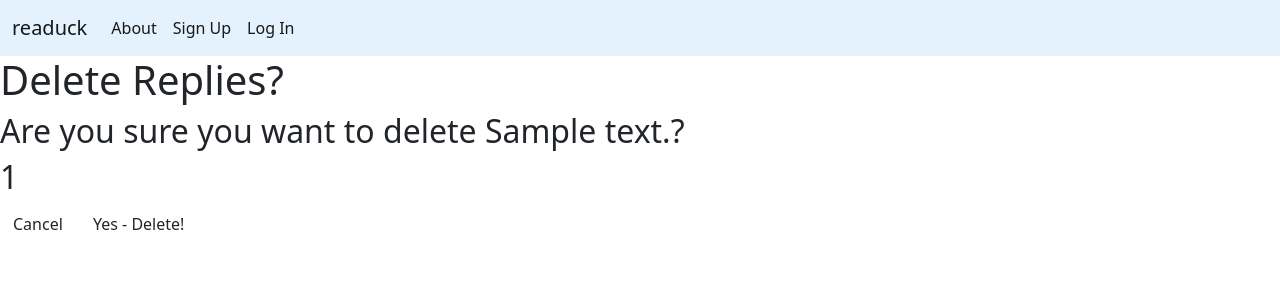
After one commit to boyoon-c/readuck-api, a Django app: page /replies/1/delete/ in a window 1280 px wide. The commit adds this page. Shown: the top 300 px of the page. Run offline with Django 3.2, Linux system fonts and the light colour scheme; tables that the repository leaves empty hold one stand-in row (values such as "Sample post").

Commit message:
Add reply delete functionality

```diff
--- a/main_app/templates/articles/detail.html
+++ b/main_app/templates/articles/detail.html
@@ -44,7 +44,7 @@
           <div>
             Reply by {{reply.user}} for {{review.content}}: {{reply.content}}
             <a href="{% url 'update_replies' reply.id %}" class="btn btn-warning">Edit</a>
-            {% comment %} <a href="{% url 'delete_reviews' review.id %}" class="btn btn-danger">Delete</a>  {% endcomment %}
+            <a href="{% url 'delete_replies' reply.id %}" class="btn btn-danger">Delete</a>
           </div>
         {% endif %}
       {% endfor %}
--- /dev/null
+++ b/main_app/templates/main_app/reply_confirm_delete.html
@@ -0,0 +1,20 @@
+{% extends 'base.html' %}
+{% load static %}
+
+{% block content %}
+
+<div class='page-header'>
+  <h1>Delete Replies?</h1>
+</div>
+<h2>Are you sure you want to delete {{ object.content }}?</h2>
+<h2>{{object.review.article_id }}</h2>
+<form action="" method="post" class="form">
+  {% csrf_token %}
+  <a href="{% url 'articles_detail' object.review.article_id %}" class="btn secondary">
+  Cancel
+  </a>
+  <button type="submit" class="btn danger">Yes - Delete!</button>
+</form>
+
+
+{% endblock %}
--- a/main_app/urls.py
+++ b/main_app/urls.py
@@ -20,7 +20,7 @@ urlpatterns = [
     # replies
   path('articles/<int:article_id>/<int:review_id>/add_comments/', views.add_replies, name='add_replies'),
   path('replies/<int:pk>/update/', views.ReplyUpdate.as_view(), name='update_replies'),
-  # path('replies/<int:pk>/delete/', views.ReplyDelete.as_view(), name='delete_replies'),
+  path('replies/<int:pk>/delete/', views.ReplyDelete.as_view(), name='delete_replies'),
 
 
   # groups
--- a/main_app/views.py
+++ b/main_app/views.py
@@ -114,12 +114,12 @@ class ReplyUpdate(UpdateView):
   model=Reply
   fields = ['content']
 
-# class ReplyDelete(DeleteView):
-#   model=Reply
+class ReplyDelete(DeleteView):
+  model=Reply
 
-#   def get_success_url(self):
-#     print('self', self.object.article_id)
-#     return reverse('articles_detail', kwargs={'article_id': self.object.article_id })
+  def get_success_url(self):
+    print('self', self.object.review.article_id)
+    return reverse('articles_detail', kwargs={'article_id': self.object.review.article_id })
 
 
 
```
Also changed, not shown: main_app/templates/main_app/reply.confirm_delete.html (deleted).
